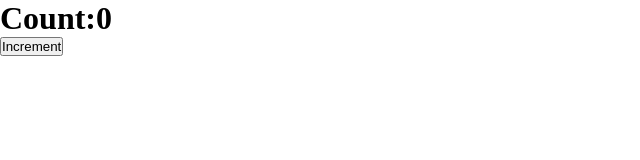
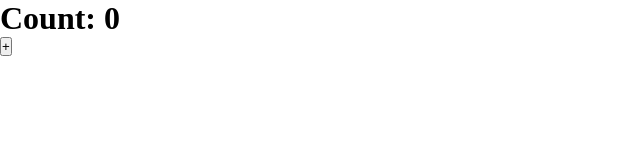
Before and after one commit to DevHredoy/React-demo, a React (Create React App) app: page / in a window 1280 px wide. Shown: the top 160 px of the page, without its empty margins (0-640 px from the left). Built offline with nearby package versions, Linux system fonts and the light colour scheme.

Commit message:
useEffect with it's basic rendering principle

```diff
--- a/src/App.js
+++ b/src/App.js
@@ -1,13 +1,11 @@
 import React from "react";
-//in App.js  file the component is acommodatd and the value of property has been passed, the properties are defined in
-// in Card.js file and propermapping has also been defined there
-import HOOKS_USESTATE1 from "./HOOKS_USESTATE/index1";
-import HOOKS_USESTATE2 from "./HOOKS_USESTATE/index2";
+
+import UseEffectExample from "./components/HOOKS/useEffect/UseEffectExample.js";
 
 function App() {
   return (
     <div>
-      <HOOKS_USESTATE2 />
+      <UseEffectExample />
     </div>
   );
 }
--- a/src/HOOKS_USESTATE/index1.js
+++ /dev/null
@@ -1,28 +0,0 @@
-import React, { Component } from "react";
-
-export default class HOOKS_USESTATE1 extends Component {
-  constructor(props) {
-    super(props);
-
-    this.state = {
-
-      count: 0,
-    };
-  }
-
-  handleIncrement = () => {
-    this.setState({
-      count: this.state.count + 1,
-    });
-  };
-
-  render() {
-    const { count } = this.state;
-    return (
-      <div>
-        <h1>Count:{count}</h1>
-        <button onClick={this.handleIncrement}>Increment</button>
-      </div>
-    );
-  }
-}
--- a/src/HOOKS_USESTATE/index2.js
+++ /dev/null
@@ -1,20 +0,0 @@
-import React, { useState } from "react";
-
-export default function HOOKS_USESTATE2() {
-
- const [count,setCount] = useState(0)
- const handleIncrement=()=>
-{
-
-setCount((count)=>count+1);
-setCount((count)=>count+1);setCount((count)=>count+1);
-
-}
-    return (
-
-    <div>
-      <h1>Count:{count}</h1>
-      <button onClick={handleIncrement}>Increment</button>
-    </div>
-  );
-}
--- /dev/null
+++ b/src/components/HOOKS/useEffect/UseEffectExample.js
@@ -0,0 +1,40 @@
+import React, { useState,useEffect} from "react";
+
+const UseEffectExample = () => {
+  const [count, setCount] = useState(0);
+
+
+
+
+
+
+// useEffect:there will be
+// // a function named use effect ,
+//  we have to pass another anonymous function in the parameter.
+//every time the page is renedered use effect will be called .
+
+
+
+useEffect(()=>
+{
+console.log("useEffect");
+
+});
+
+
+
+
+const handleOnClick = () => {
+    setCount((count) => count + 1);
+  };
+
+  return (
+    <div>
+        {console.log("rendering")}
+      <h1>Count: {count}</h1>
+      <button onClick={handleOnClick}>+</button>
+    </div>
+  );
+};
+
+export default UseEffectExample;
```
